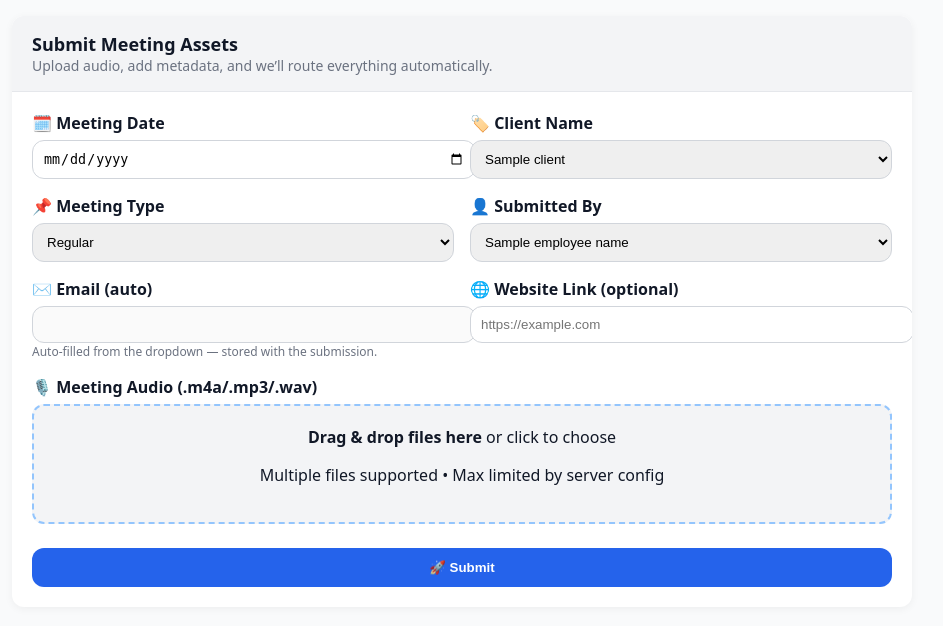
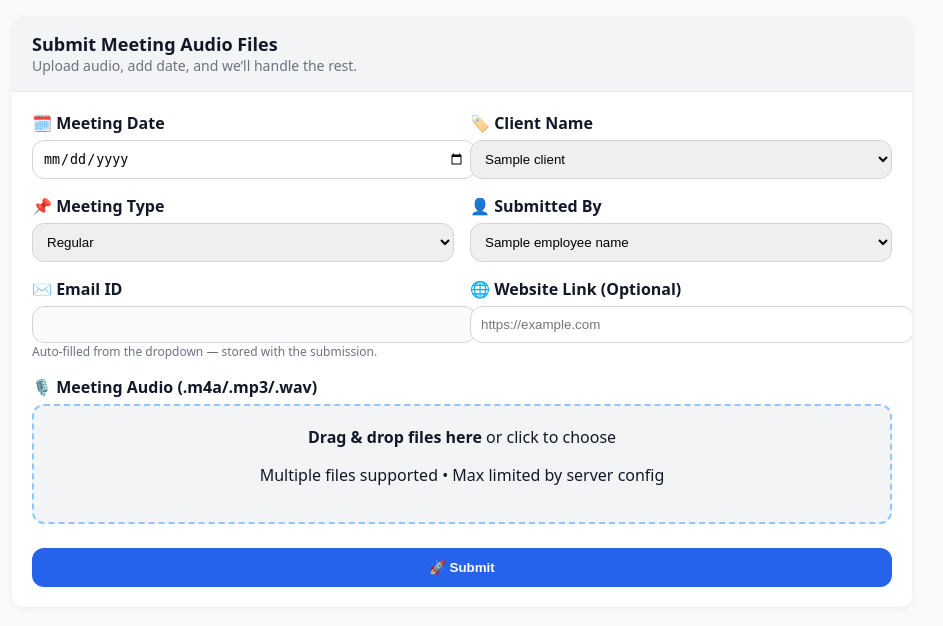
Before and after one commit to EMarketing-io/fms-flask-test, a Flask app: template frontend_flask/templates/index.html in a window 1280 px wide. Shown: the part 65-691 px from the top of the page, without its empty margins (178-1121 px from the left). Run offline with Flask 3, Linux system fonts and the light colour scheme; the template is opened without the code that fills it: most values are stand-ins (such as "Sample title", 1, 10 or a date in 2020); parts of the project's set-up code (start-up, migrations or seed data) failed here and were passed over.

Commit message:
Progress Bar Left 2

```diff
--- a/frontend_flask/templates/index.html
+++ b/frontend_flask/templates/index.html
@@ -28,8 +28,8 @@
     <div class="card">
       <div class="card-header">
         <div>
-          <div class="card-title">Submit Meeting Assets</div>
-          <div class="card-sub">Upload audio, add metadata, and we’ll route everything automatically.</div>
+          <div class="card-title">Submit Meeting Audio Files</div>
+          <div class="card-sub">Upload audio, add date, and we’ll handle the rest.</div>
         </div>
       </div>
 
@@ -63,13 +63,13 @@
           </div>
 
           <div>
-            <label>✉️ Email (auto)</label>
+            <label>✉️ Email ID</label>
             <input class="input" type="text" id="email_id" disabled />
             <div class="small">Auto-filled from the dropdown — stored with the submission.</div>
           </div>
 
           <div>
-            <label>🌐 Website Link (optional)</label>
+            <label>🌐 Website Link (Optional)</label>
             <input class="input" type="url" name="website_link" placeholder="https://example.com" />
           </div>
         </div>
```
